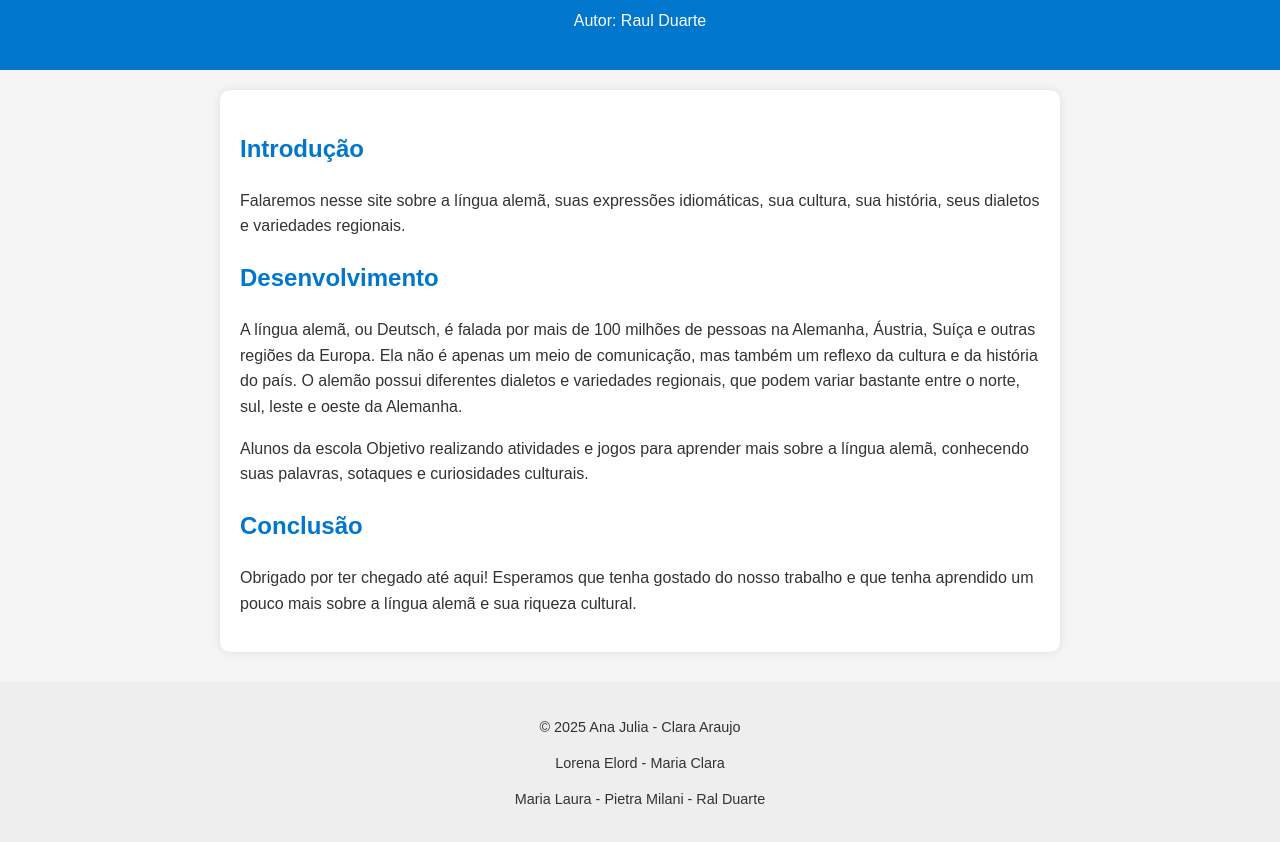
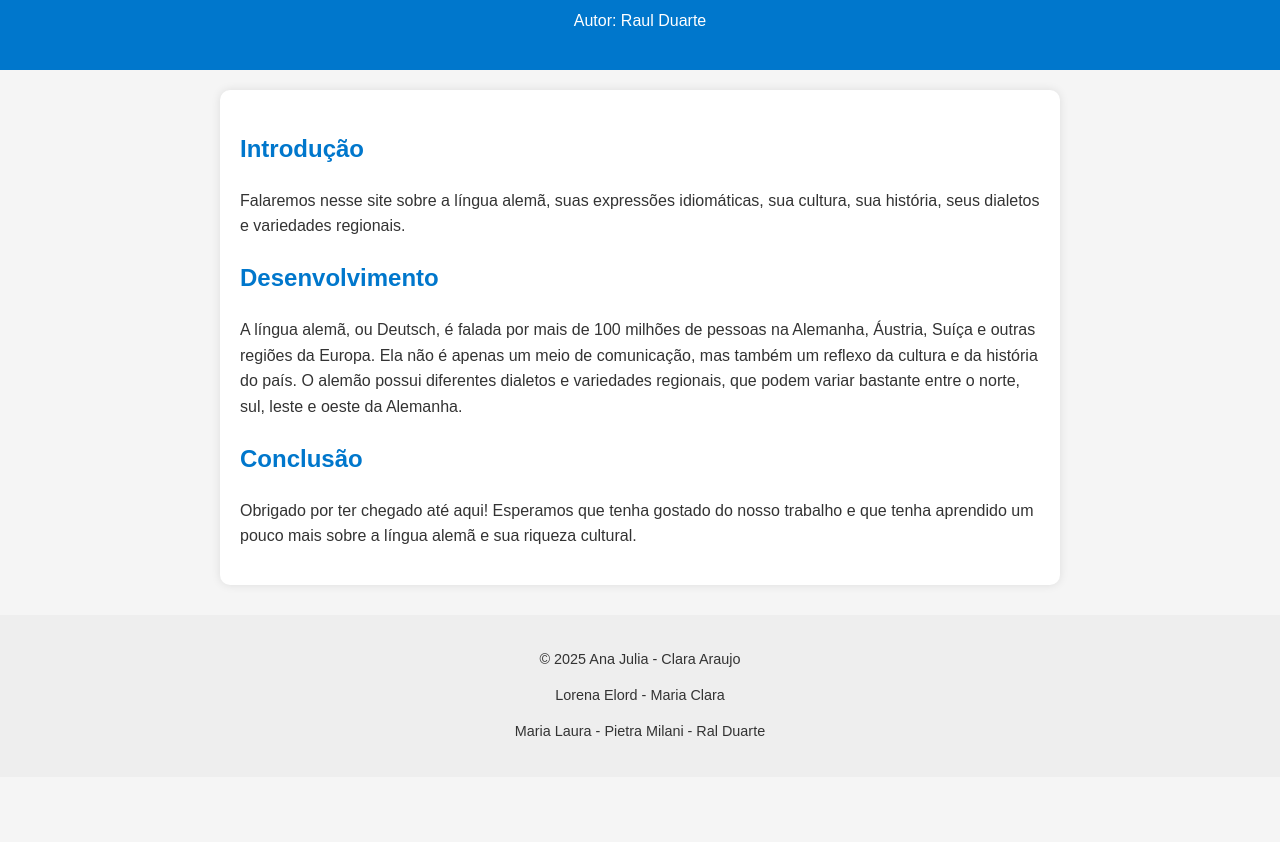
Before and after one commit to Raul247-cpu/Raul-Duarte-de-Araujo-9m1, a plain HTML site: page index.html in a window 1280 px wide. Shown: the part 106-948 px from the top of the page. After the commit the page ends 883 px from the top, so only its background shows below. Drawn offline with Linux system fonts and the light colour scheme.

Commit message:
Update index.html

```diff
--- a/index.html
+++ b/index.html
@@ -86,10 +86,6 @@
       <p>
         A língua alemã, ou Deutsch, é falada por mais de 100 milhões de pessoas na Alemanha, Áustria, Suíça e outras regiões da Europa. Ela não é apenas um meio de comunicação, mas também um reflexo da cultura e da história do país. O alemão possui diferentes dialetos e variedades regionais, que podem variar bastante entre o norte, sul, leste e oeste da Alemanha.
       </p>
-
-      <p>
-        Alunos da escola Objetivo realizando atividades e jogos para aprender mais sobre a língua alemã, conhecendo suas palavras, sotaques e curiosidades culturais.
-      </p>
     </section>
 
     <section>
@@ -107,4 +103,5 @@
   <p>Maria Laura - Pietra Milani - Ral Duarte</p>
   </footer>
 </body>
+
 </html>
```
